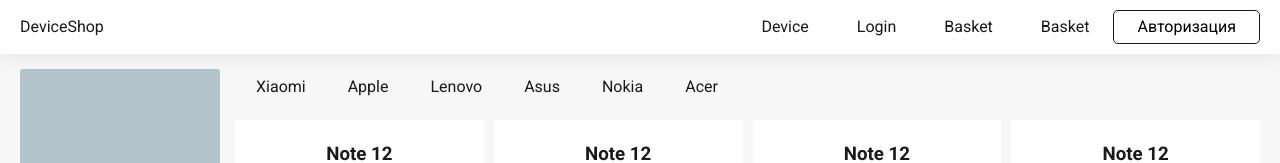
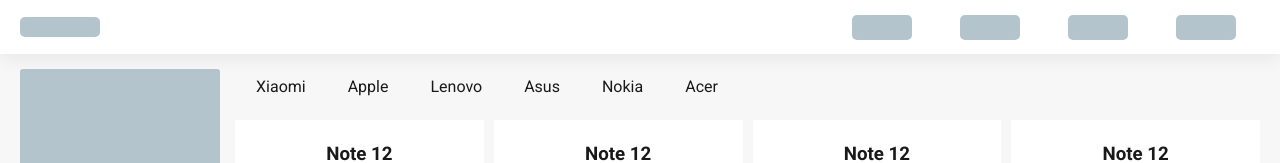
Before and after one commit to BarB93/online-store, a React (Create React App) app in the folder client/: page /shop in a window 1280 px wide. Shown: the top 163 px of the page. Built offline with nearby package versions, Linux system fonts and the light colour scheme.

Commit message:
created NavBarSkeleton and used it, added logout handler

```diff
--- a/client/src/components/NavBar/NavBar.js
+++ b/client/src/components/NavBar/NavBar.js
@@ -9,16 +9,23 @@ import Container from '../UI/Container/Container'
 
 
 import styles from './NavBar.module.scss'
+import NavBarSkeleton from './NavBarSkeleton'
 
 const NavBar = observer(() => {
     const {user} = useContext(Context)
     const navigate = useNavigate()
 
-
-    const authHandler = () => { navigate(LOGIN_ROUTE) }
-    const adminHandler = () => { navigate(ADMIN_ROUTE) }
+    const logout = () => {
+        localStorage.removeItem('token')
+        user.setUser({})
+        user.setIsAuth(false)
+        navigate(LOGIN_ROUTE)
+    }
 
     return (
+        user.isLoading ?
+        <NavBarSkeleton />
+        :
         <header className={styles.header}>
             <Container>
                 <nav className={styles.nav}>
@@ -30,11 +37,11 @@ const NavBar = observer(() => {
                         <li className={styles.nav__item}><NavLink className={styles.nav__link} to={SHOP_ROUTE}>Basket</NavLink></li>
                        {user.isAuth ?
                             <>
-                                <Button className={styles.btn} onClick={adminHandler}>Админ панель</Button>
-                                <Button className={styles.btn} onClick={authHandler}>Выйти</Button>
+                                <Button className={styles.btn} onClick={() => { navigate(ADMIN_ROUTE) }}>Админ панель</Button>
+                                <Button className={styles.btn} onClick={logout}>Выйти</Button>
                             </>
                             :
-                            <Button className={styles.btn} onClick={authHandler}>Авторизация</Button>
+                            <Button className={styles.btn} onClick={() => { navigate(LOGIN_ROUTE) }}>Авторизация</Button>
                        }
                     </ul>
                 </nav>
--- a/client/src/components/NavBar/NavBar.module.scss
+++ b/client/src/components/NavBar/NavBar.module.scss
@@ -1,4 +1,5 @@
 @import '../../styles/variables.scss';
+@import '../../styles/animations.scss';
 
 .header {
     position: sticky;
@@ -64,3 +65,18 @@
         margin-left: 20px;
     }
 }
+
+.skeleton_text {
+    display: inline-block;
+    width: 60px;
+    height: 25px;
+    border-radius: 5px;
+    animation: skeleton-loading 1s infinite alternate;
+}
+
+.skeleton_logo {
+    width: 80px;
+    height: 20px;
+    border-radius: 5px;
+    animation: skeleton-loading 1s infinite alternate;
+}
--- /dev/null
+++ b/client/src/components/NavBar/NavBarSkeleton.js
@@ -0,0 +1,24 @@
+import React from 'react'
+
+import styles from './NavBar.module.scss'
+import Container from '../UI/Container/Container';
+
+const NavBarSkeleton = () => {
+    return (
+        <header className={`${styles.header} ${styles.skeleton}`}>
+            <Container>
+                <nav className={styles.nav}>
+                    <div className={styles.logo}><div className={styles.skeleton_logo}></div></div>
+                    <ul className={styles.nav__menu}>
+                        <li className={styles.nav__item}><div className={styles.nav__link}><span className={styles.skeleton_text}></span></div></li>
+                        <li className={styles.nav__item}><div className={styles.nav__link}><span className={styles.skeleton_text}></span></div></li>
+                        <li className={styles.nav__item}><div className={styles.nav__link}><span className={styles.skeleton_text}></span></div></li>
+                        <li className={styles.nav__item}><div className={styles.nav__link}><span className={styles.skeleton_text}></span></div></li>
+                    </ul>
+                </nav>
+            </Container>
+        </header>
+    )
+}
+
+export default NavBarSkeleton
```
